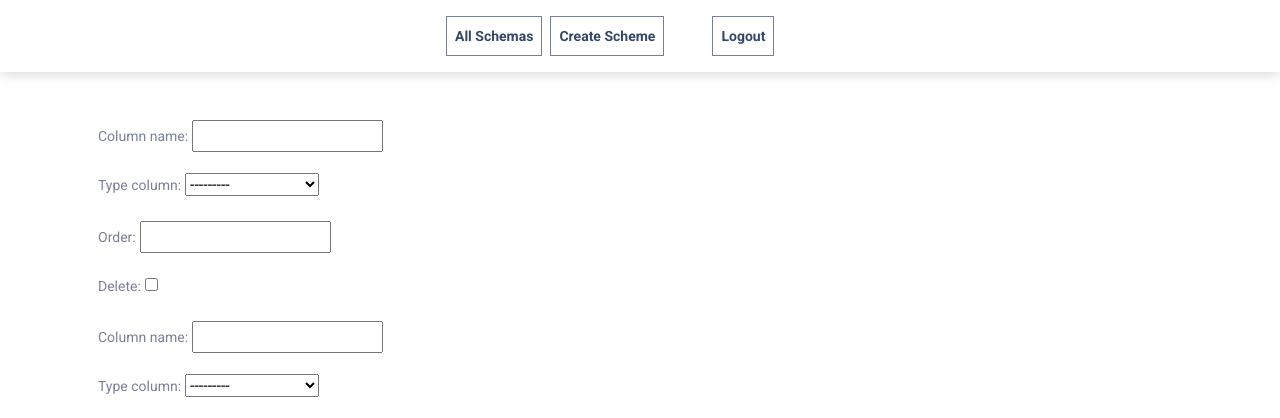
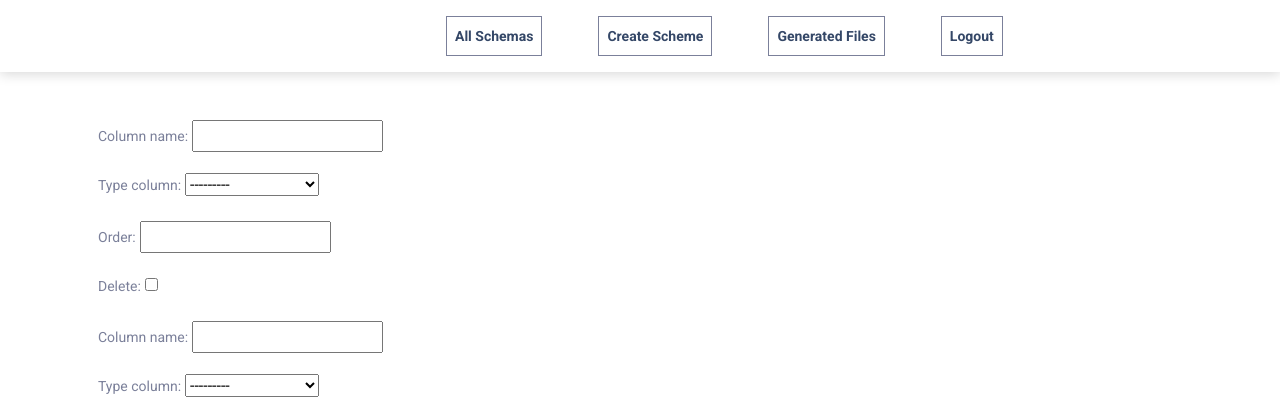
Before and after one commit to almazuulu/CSVFake, a Django app: page /schema/32/ in a window 1280 px wide. Shown: the top 418 px of the page. Run offline with Django 4.2, Linux system fonts and the light colour scheme; a user stored in the database is signed in; data comes from the database, SQL or seed files in the repository; both versions use the stored data as it was after the commit; some libraries are stand-ins or nearby versions.

Commit message:
Minor navbar fixed

```diff
--- a/templates/navbar.html
+++ b/templates/navbar.html
@@ -12,11 +12,18 @@
             </a>
           </li>
 
-             <li class="nav-item ms-lg-auto border border-secondary text-light">
+             <li class="nav-item mx-2 ms-lg-5 border border-secondary text-light">
             <a class="nav-link ps-2 d-flex justify-content-between cursor-pointer align-items-center hover" href="{% url 'create-schema' %}">
                 <strong class="text-dark">Create Scheme</strong>
             </a>
           </li>
+
+            <li class="nav-item mx-2 ms-lg-5 border border-secondary text-light">
+            <a class="nav-link ps-2 d-flex justify-content-between cursor-pointer align-items-center hover" href="{% url 'listfiledownload' %}">
+                <strong>Generated Files</strong>
+            </a>
+          </li>
+
             <li class="nav-item mx-2 ms-lg-5 border border-secondary float-right">
             <a class="nav-link ps-2 d-flex justify-content-between cursor-pointer align-items-center hover" href="{% url 'logout' %}">
                 <strong>Logout</strong>
```
Also changed, not shown: db.sqlite3.
